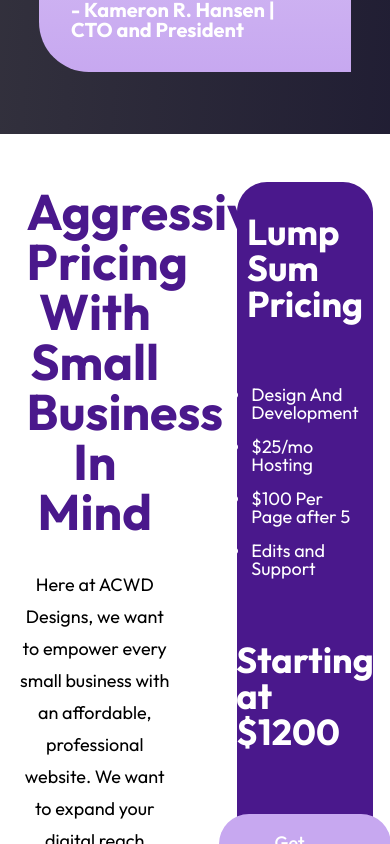
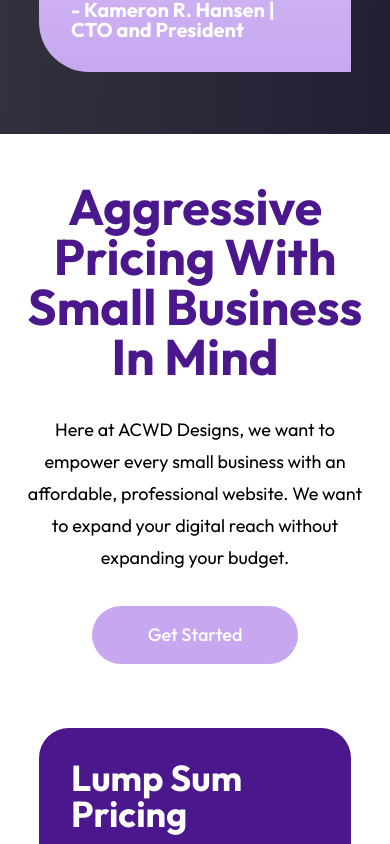
Before and after one commit to notacoham/acwd-designs, a React (Vite) app: page / in a window 390 px wide. Shown: the part 6400-7244 px from the top of the page. Built offline with nearby package versions, Linux system fonts and the light colour scheme.

Commit message:
adjust pricing styling to be responsive

```diff
--- a/src/index.css
+++ b/src/index.css
@@ -625,6 +625,10 @@ p {
   margin-bottom: 5vh;
 }
 
+.testimonial-quote:hover {
+  scale: 1.025;
+}
+
 .testimonial-quote {
   display: flex;
   flex-direction: column;
@@ -635,6 +639,7 @@ p {
   border-radius: 50px;
   border-bottom-right-radius: 0;
   color: white;
+  transition: all 0.2s ease-in-out;
 }
 
 .testimonial-body {
@@ -716,6 +721,11 @@ p {
   width: 35vw;
   border-radius: 30px;
   padding: 2rem 2rem;
+  transition: all 0.2s ease-in-out;
+}
+
+.pricing-card:hover {
+  scale: 1.025;
 }
 
 .pricing-features-list {
@@ -782,3 +792,21 @@ p {
   width: 40vw;
   gap: 2rem;
 }
+
+/* Pricing Responsive */
+
+.pricing-center {
+  flex-direction: column;
+}
+
+.pricing-header-container {
+  width: 90vw;
+}
+
+.pricing-header {
+  width: 90vw;
+}
+
+.pricing-card {
+  width: 80vw;
+}
```
